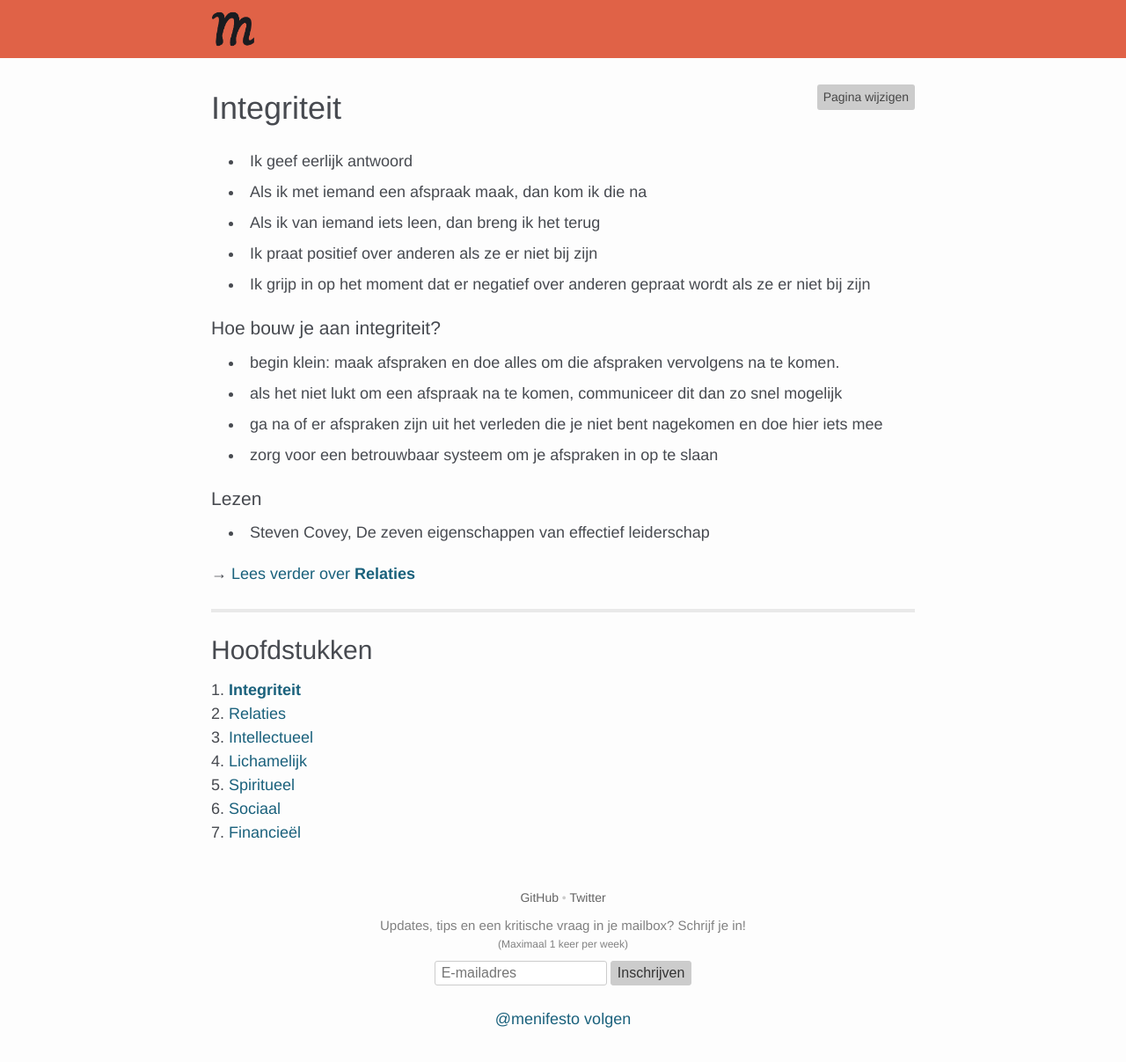
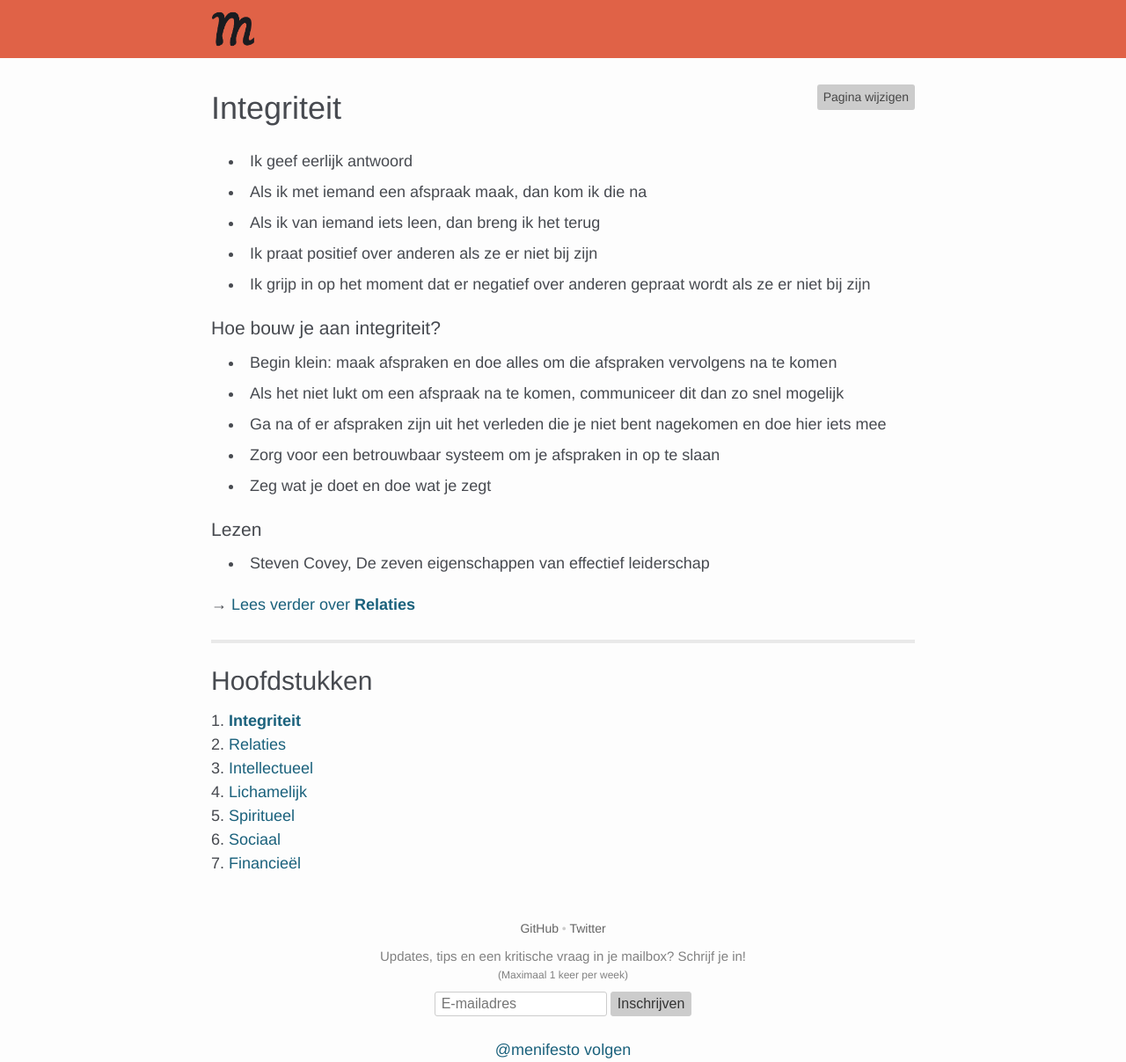
Before and after one commit to rickpastoor/menifesto, a Jekyll site: the page built from _hoofdstukken/01-integriteit.md, in a window 1280 px wide. Shown: the whole page at 88% size. Built offline with Jekyll 4.4.1, drawn with Linux system fonts in a browser that asks for light colours; comment, search, counter and statistics services are not loaded; before the commit the page ends 1172 px from its top, so only the background shows below that.

Commit message:
Update 01-integriteit.md
Kleine tekstaanpassingen in integriteit chapter

```diff
--- a/_hoofdstukken/01-integriteit.md
+++ b/_hoofdstukken/01-integriteit.md
@@ -11,10 +11,11 @@ title: Integriteit
 
 ### Hoe bouw je aan integriteit?
 
-- begin klein: maak afspraken en doe alles om die afspraken vervolgens na te komen.
-- als het niet lukt om een afspraak na te komen, communiceer dit dan zo snel mogelijk
-- ga na of er afspraken zijn uit het verleden die je niet bent nagekomen en doe hier iets mee
-- zorg voor een betrouwbaar systeem om je afspraken in op te slaan
+- Begin klein: maak afspraken en doe alles om die afspraken vervolgens na te komen
+- Als het niet lukt om een afspraak na te komen, communiceer dit dan zo snel mogelijk
+- Ga na of er afspraken zijn uit het verleden die je niet bent nagekomen en doe hier iets mee
+- Zorg voor een betrouwbaar systeem om je afspraken in op te slaan
+- Zeg wat je doet en doe wat je zegt
 
 ### Lezen
 
```
